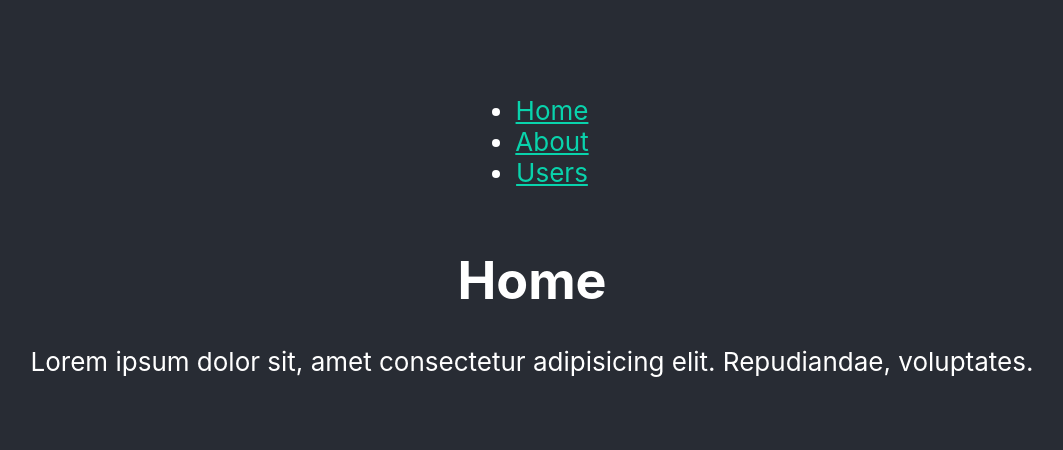
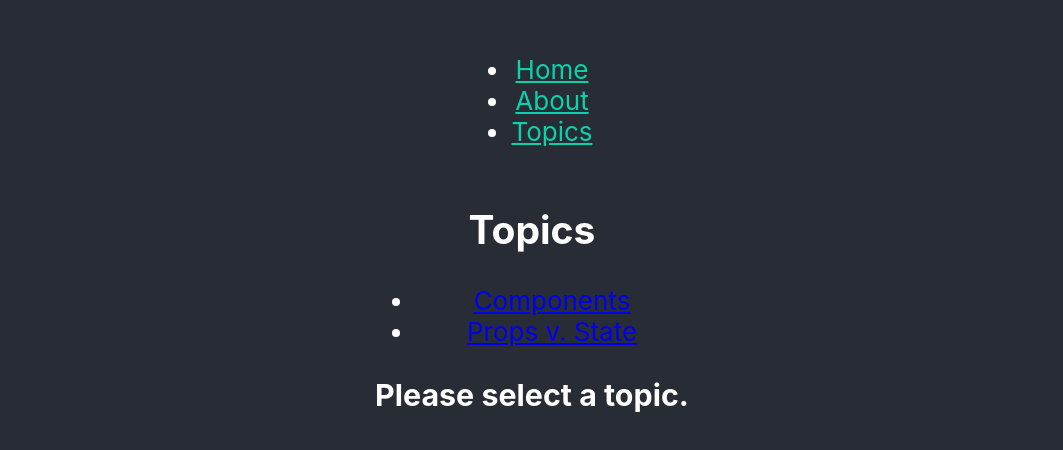
Before and after one commit to firhatsungkar/react-router-code-spliting, a React (Create React App) app: page /topics in a window 1280 px wide. Shown: the part 164-614 px from the top of the page, without its empty margins (108-1171 px from the left). Built offline with nearby package versions, Linux system fonts and the light colour scheme.

Commit message:
Nested routing

```diff
--- a/src/App.js
+++ b/src/App.js
@@ -12,6 +12,7 @@
 
 // import logo from './logo.svg';
 import './App.css';
+import Topics from './views/Topics';
 
 function App() {
   return (
@@ -27,7 +28,7 @@
                 <Link className="App-link" to="/about">About</Link>
               </li>
               <li>
-                <Link className="App-link" to="/users">Users</Link>
+                <Link className="App-link" to="/topics">Topics</Link>
               </li>
             </ul>
           </nav>
@@ -35,8 +36,8 @@
             <Route path="/about">
               <About />
             </Route>
-            <Route path="/users">
-              <Users/>
+            <Route path="/topics">
+              <Topics/>
             </Route>
             <Route path="/">
               <Home/>
--- /dev/null
+++ b/src/views/Topic.js
@@ -0,0 +1,7 @@
+import React from 'react'
+import { useParams } from 'react-router-dom'
+
+export default function Topic() {
+  let { topicId } = useParams();
+  return <h3>Requested topic ID: {topicId}</h3>;
+}
--- /dev/null
+++ b/src/views/Topics.js
@@ -0,0 +1,36 @@
+import React from 'react'
+import {
+  useRouteMatch,
+  Link,
+  Switch,
+  Route,
+} from 'react-router-dom';
+import Topic from './Topic';
+
+function Topics() {
+  let match = useRouteMatch()
+
+  return (
+    <div>
+      <h2>Topics</h2>
+      <ul>
+        <li>
+          <Link to={`${match.url}/components`}>Components</Link>
+        </li>
+        <li>
+          <Link to={`${match.url}/props-v-state`}>Props v. State</Link>
+        </li>
+      </ul>
+      <Switch>
+        <Route path={`${match.path}/:topicId`}>
+          <Topic />
+        </Route>
+        <Route path={match.path}>
+          <h3>Please select a topic.</h3>
+        </Route>
+      </Switch>
+    </div>
+  )
+}
+
+export default Topics
```
